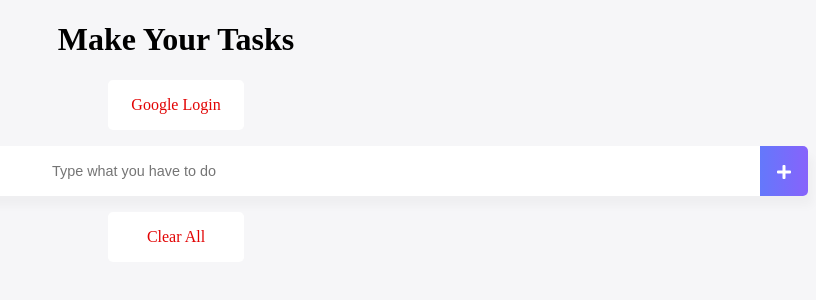
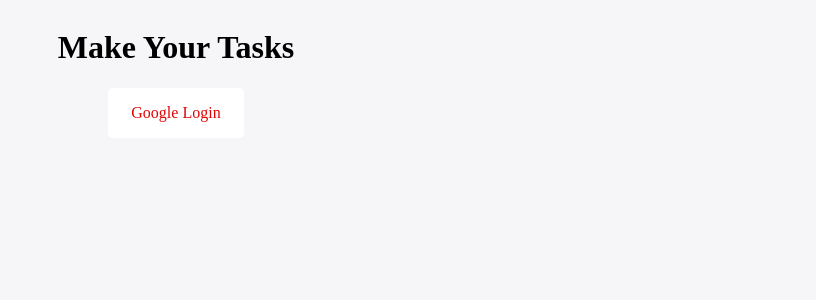
Before and after one commit to zziri/task-web-app, a Vue app: page / in a window 1280 px wide. Shown: the top 300 px of the page, without its empty margins (464-1280 px from the left). Built offline with nearby package versions, Linux system fonts and the light colour scheme; what vue-google-oauth2 would draw is missing.

Commit message:
ui: change ui, implement clearAll
Login 전에는 Google Login 버튼만 보이도록 수정
Login 후에는 Google Login 버튼은 보이지 않도록 수정
clearAll 기능 구현

```diff
--- a/src/App.vue
+++ b/src/App.vue
@@ -1,9 +1,9 @@
 <template>
     <div id="app">
-        <Header v-on:googleLogin="googleLogin"></Header>
-        <Input v-on:addTask="addTask"></Input>
-        <List v-bind:propsdata="taskList" @removeTask="removeTask"></List>
-        <Footer v-on:removeAll="clearAll"></Footer>
+        <Header v-on:googleLogin="googleLogin" v-bind:isAuthorized="isAuthorized"></Header>
+        <Input v-on:addTask="addTask" v-bind:isAuthorized="isAuthorized"></Input>
+        <List v-bind:propsList="taskList" @removeTask="removeTask" v-bind:isAuthorized="isAuthorized"></List>
+        <Footer v-on:removeAll="clearAll" v-bind:isAuthorized="isAuthorized"></Footer>
     </div>
 </template>
 
@@ -19,7 +19,8 @@ export default {
 		return {
 			taskList: [],
 			accessToken: "",
-			jwt: ""
+			jwt: "",
+			isAuthorized: false,
 		}
 	},
 
@@ -30,14 +31,19 @@ export default {
 			this.taskList.push(task)
 		},
 
-		clearAll() {
-			console.log("called clearAll()")
+		async clearAll() {
+			for (var i=0; i<this.taskList.length; i++) {
+				var response = await this.deleteTaskRequest(this.taskList[i].id)
+				console.log(response)
+			}
+			this.taskList = []
 		},
 
 		async removeTask(task, index) {
 			var response = await this.deleteTaskRequest(task.id)
 			console.log(response)
 			this.taskList.splice(index, 1);
+			return true
 		},
 
 		async googleLogin(userInfo) {
@@ -47,6 +53,7 @@ export default {
 				console.log(`googleLogin request\n${response}`)
 				this.taskList = await this.getTasks()
 				console.log(`taskList = ${JSON.stringify(this.taskList)}`)
+				this.isAuthorized = true
 			}
 		},
 
@@ -135,4 +142,10 @@ export default {
     .shadow {
         box-shadow: 5px 10px 10px rgba(0, 0, 0, 0.03)
     }
+	#app {
+		height: 100%;
+		max-width: 70%;
+		min-width: 70%;
+		display: inline-block;
+	}
 </style>
--- a/src/components/Footer.vue
+++ b/src/components/Footer.vue
@@ -1,11 +1,12 @@
 <template>
-    <div class="clearAllContainer">
+    <div v-if="isAuthorized" class="clearAllContainer">
         <span class="clearAllBtn" @click="clearTask">Clear All</span>
     </div>
 </template>
 
 <script>
 export default {
+    props: ['isAuthorized'],
     methods: {
         clearTask() {
             this.$emit('removeAll');
--- a/src/components/Header.vue
+++ b/src/components/Header.vue
@@ -1,7 +1,7 @@
 <template>
     <header>
         <h1>Make Your Tasks</h1>
-        <div class="googleLoginContainer">
+        <div class="googleLoginContainer" v-if="isAuthorized === false">
             <span class="googleLoginBtn" @click="googleLoginHandler">Google Login</span>
         </div>
         <section><ul></ul></section>
@@ -10,6 +10,7 @@
 
 <script>
 export default {
+    props: ['isAuthorized'],
     methods: {
         googleLoginHandler() {
             console.log("clicked Google Login")
--- a/src/components/Input.vue
+++ b/src/components/Input.vue
@@ -1,5 +1,5 @@
 <template>
-    <div class="inputBox shadow">
+    <div v-if="isAuthorized" class="inputBox shadow">
         <input type="text" v-model="newTaskItem" placeholder="Type what you have to do" v-on:keyup.enter="addTask">
         <span class="addContainer" v-on:click="addTask">
             <i class="addBtn fas fa-plus" aria-hidden="true"></i>
@@ -9,6 +9,7 @@
 
 <script>
 export default {
+    props: ['isAuthorized'],
     data() {
         return {
             newTaskItem: ''
@@ -46,7 +47,7 @@ export default {
     }
     .addContainer {
         float: right;
-        background: linear-gradient(to right, #6478FB, #8763FB);
+        background: linear-gradient(to right, #0d6efd, #0d6efd);
         display: block;
         width: 3rem;
         border-radius: 0 5px 5px 0;
--- a/src/components/List.vue
+++ b/src/components/List.vue
@@ -1,7 +1,7 @@
 <template>
     <section>
         <transition-group name="list" tag="ul">
-            <li v-for="(task, index) in propsdata" class="shadow" :key="task">
+            <li v-for="(task, index) in propsList" class="shadow" :key="task">
                 <i class="checkBtn fas fa-check" aria-hidden="true"></i>
                 {{ task.title }}
                 <span class="removeBtn" type="button" @click="removeTask(task, index)">
@@ -14,7 +14,7 @@
 
 <script>
 export default {
-    props: ['propsdata'],
+    props: ['propsList', 'isAuthorized'],
     methods: {
         removeTask(task, index) {
             this.$emit('removeTask', task, index);
```
